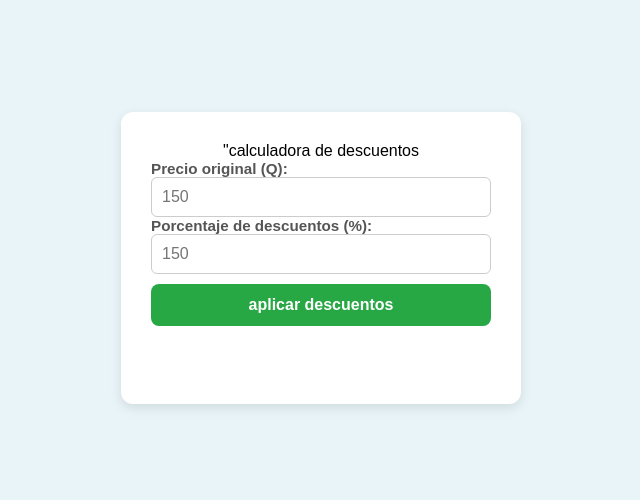
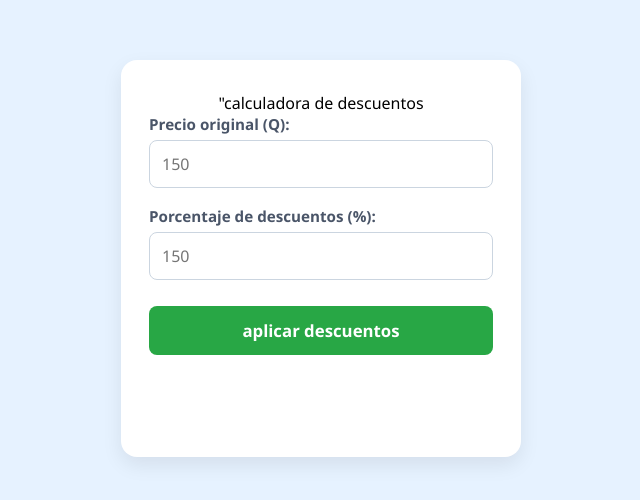
Before and after one commit to kcastroj1-blip/final_0909_25_11261, a plain HTML site: page index.html in a window 1280 px wide. Shown: the part 142-642 px from the top of the page, without its empty margins (319-959 px from the left). Drawn offline with Linux system fonts and the light colour scheme.

Commit message:
ajuestes finales en el diseño-Castro

```diff
--- a/styles.css
+++ b/styles.css
@@ -2,11 +2,11 @@
     box-sizing: border-box;
     margin: 0;
     padding: 0;
-    font-family: Arial, Helvetica, sans-serif;
+    font-family: 'Segoe UI', Tahoma, Geneva, Verdana, sans-serif;
 }
 
 body {
-    background-color: #e8f4f8;
+    background-color: #e6f2ff; /* Tono azul pastel suave */
     display: flex;
     justify-content: center;
     align-items: center;
@@ -16,68 +16,84 @@ body {
 
 .contenedor {
     background-color: #ffffff;
-    padding: 30px;
-    border-radius: 12px;
-    box-shadow: 0 4px 12px rgba(0, 0, 0, 0.1);
+    padding: 32px 28px;
+    border-radius: 16px;
+    box-shadow: 0 8px 20px rgba(0, 0, 0, 0.08);
     width: 100%;
     max-width: 400px;
     text-align: center;
 }
 
 h1 {
-    color: #333333;
-    margin-bottom: 24 px;
-    font-size: 1.6rem;
+    color: #2c3e50;
+    margin-bottom: 24px;
+    font-size: 1.65rem;
 }
 
 .campo {
-    margin-bottom: 16 px;
+    margin-bottom: 18px;
     text-align: left;
 }
 
 label {
     display: block;
-    margin-bottom: 6 px;
-     color: #555555;
-     font-weight: bold;
-     font-size: 0.95rem;
+    margin-bottom: 6px;
+    color: #4a5568;
+    font-weight: 600;
+    font-size: 0.95rem;
 }
 
 input {
     width: 100%;
-    padding: 10px;
-    border: 1px solid #cccccc;
-    border-radius: 6px;
+    padding: 12px;
+    border: 1.5px solid #cbd5e0;
+    border-radius: 8px;
     font-size: 1rem;
+    transition: border-color 0.2s, box-shadow 0.2s;
 }
 
 input:focus {
     outline: none;
     border-color: #28a745;
+    box-shadow: 0 0 0 3px rgba(40, 167, 69, 0.15);
 }
 
 button {
     width: 100%;
-    padding: 12px;
-    margin-top: 10px;
-    background-color: #28a745;
-    color: #ffffff;
+    padding: 13px;
+    margin-top: 8px;
+    background-color: #28a745; /* Color de fondo verde */
+    color: #ffffff;            /* Texto de color blanco */
     border: none;
-    border-radius: 8px;
-    font-size: 1rem;
+    border-radius: 8px;        /* Pequeño borde redondeado */
+    font-size: 1.05rem;
     font-weight: bold;
     cursor: pointer;
-    transition: background-color 0.2s;
+    transition: background-color 0.2s, transform 0.1s;
 }
 
 button:hover {
     background-color: #218838;
 }
 
+button:active {
+    transform: scale(0.98);
+}
+
 .resultado {
-    margin-top: 20px;
-    font-size: 1.25rem;
+    margin-top: 22px;
+    padding: 12px;
+    border-radius: 8px;
+    background-color: #f0fff4;
+    font-size: 1.3rem;
     font-weight: bold;
     color: #1e7e34;
-    min-height: 28px;
+    min-height: 48px;
+    display: flex;
+    align-items: center;
+    justify-content: center;
 }
+
+.resultado:empty {
+    background-color: transparent;
+}
```
